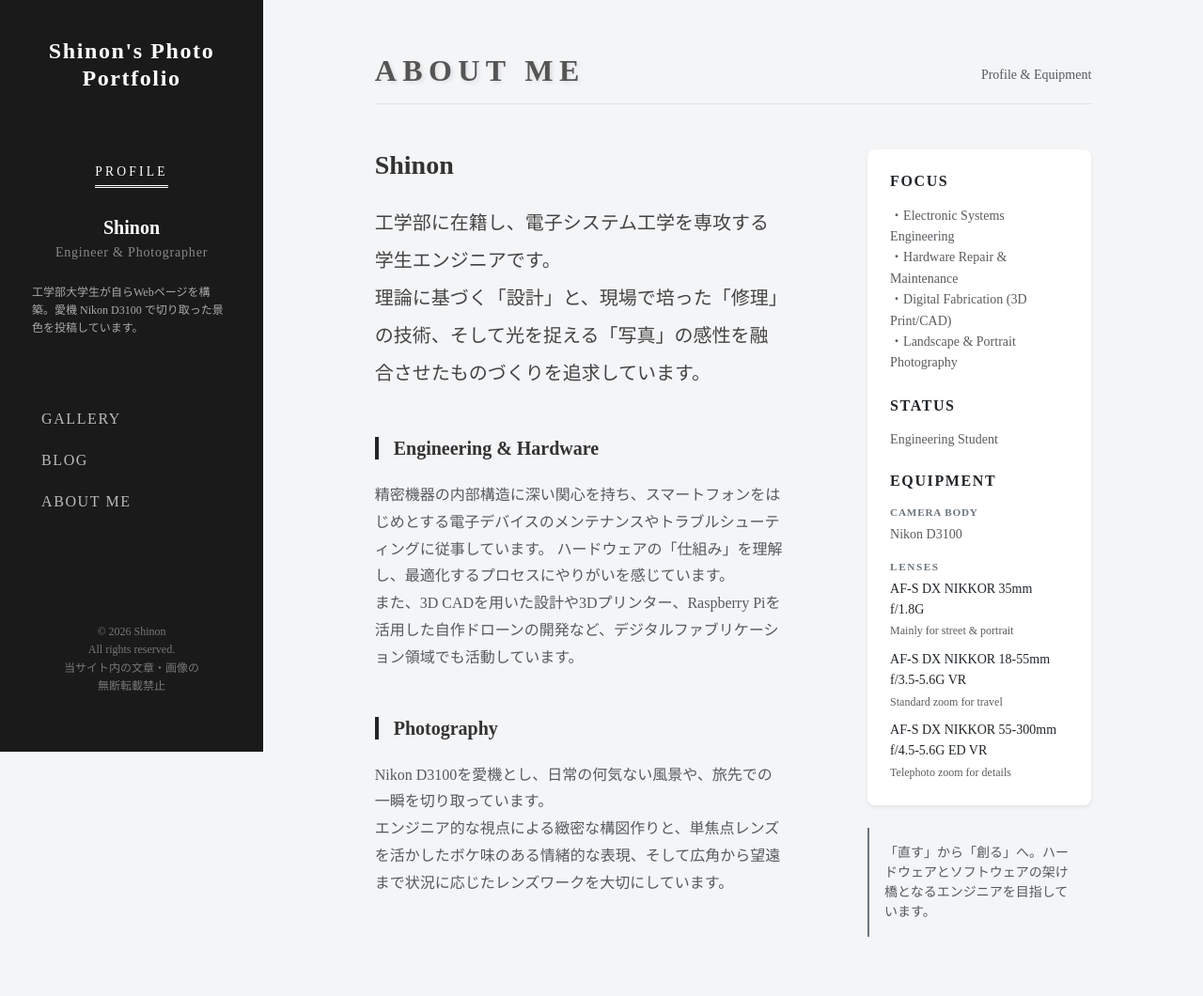
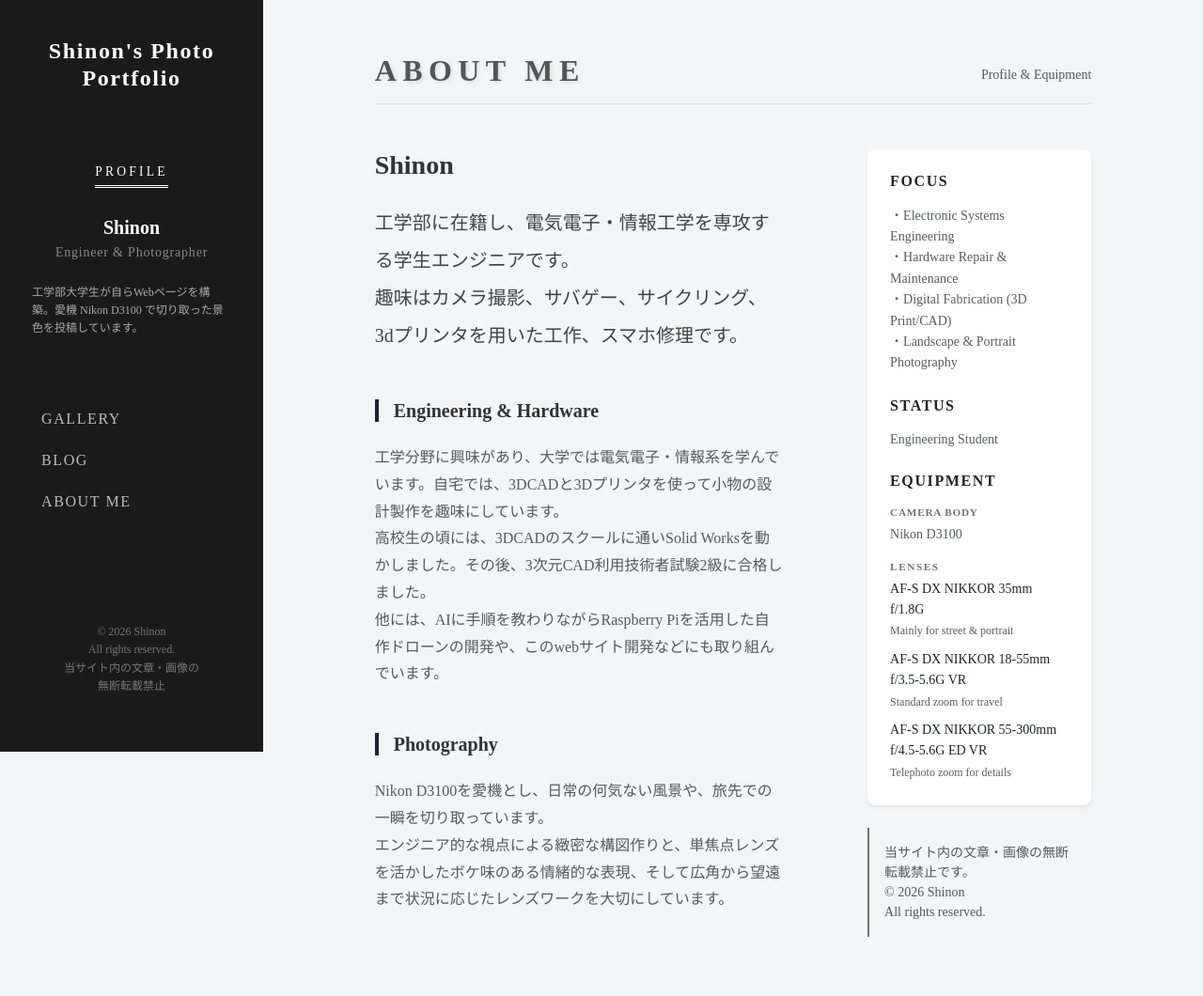
Before and after one commit to Shinon78/my-photo-portfolio, a Django app: page /about/ in a window 1280 px wide. Shown: the whole page at 94% size. Before the commit the page ends 997 px from the top, so only its background shows below. Run offline with Django 5.2, Linux system fonts and the light colour scheme.

Commit message:
ABOUT ME 内容変更

```diff
--- a/photos/templates/photos/about.html
+++ b/photos/templates/photos/about.html
@@ -12,15 +12,15 @@
             <div class="col-md-7">
                 <h3 class="fw-bold mb-4">Shinon</h3>
                 <p class="lead mb-5" style="line-height: 2; color: #444;">
-                    工学部に在籍し、電子システム工学を専攻する学生エンジニアです。<br>
-                    理論に基づく「設計」と、現場で培った「修理」の技術、そして光を捉える「写真」の感性を融合させたものづくりを追求しています。
+                    工学部に在籍し、電気電子・情報工学を専攻する学生エンジニアです。<br>
+                    趣味はカメラ撮影、サバゲー、サイクリング、3dプリンタを用いた工作、スマホ修理です。
                 </p>
 
                 <h5 class="fw-bold border-start border-dark border-4 ps-3 mb-4">Engineering & Hardware</h5>
                 <p class="mb-5 text-muted" style="line-height: 1.8;">
-                    精密機器の内部構造に深い関心を持ち、スマートフォンをはじめとする電子デバイスのメンテナンスやトラブルシューティングに従事しています。
-                    ハードウェアの「仕組み」を理解し、最適化するプロセスにやりがいを感じています。<br>
-                    また、3D CADを用いた設計や3Dプリンター、Raspberry Piを活用した自作ドローンの開発など、デジタルファブリケーション領域でも活動しています。
+                    工学分野に興味があり、大学では電気電子・情報系を学んでいます。自宅では、3DCADと3Dプリンタを使って小物の設計製作を趣味にしています。<br>
+                    高校生の頃には、3DCADのスクールに通いSolid Worksを動かしました。その後、3次元CAD利用技術者試験2級に合格しました。<br>
+                    他には、AIに手順を教わりながらRaspberry Piを活用した自作ドローンの開発や、このwebサイト開発などにも取り組んでいます。
                 </p>
 
                 <h5 class="fw-bold border-start border-dark border-4 ps-3 mb-4">Photography</h5>
@@ -68,7 +68,7 @@
 
                 <div class="mt-4 p-3 border-start border-2 border-secondary">
                     <p class="small text-muted mb-0">
-                        「直す」から「創る」へ。ハードウェアとソフトウェアの架け橋となるエンジニアを目指しています。
+                        当サイト内の文章・画像の無断転載禁止です。<br>© 2026 Shinon<br>All rights reserved.
                     </p>
                 </div>
             </div>
```
